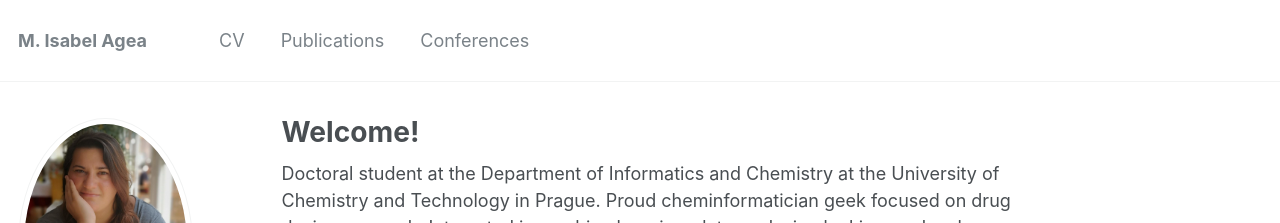
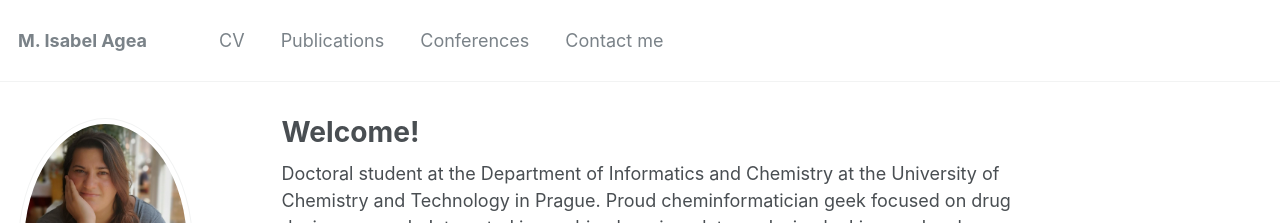
Before and after one commit to Iagea/iagea.github.io, a Jekyll site: the page built from _pages/about.md, in a window 1280 px wide and 1131 px high. Shown: the top 223 px of the window. Built offline with Jekyll 4.4.1, drawn with Linux system fonts in a browser that asks for light colours; some web fonts are replaced.

Commit message:
Update navigation.yml

```diff
--- a/_data/navigation.yml
+++ b/_data/navigation.yml
@@ -23,3 +23,6 @@ main:
 
   #- title: "Media"
    # url: /media/
+
+  - title: "Contact me"
+    url: /contact/
```
